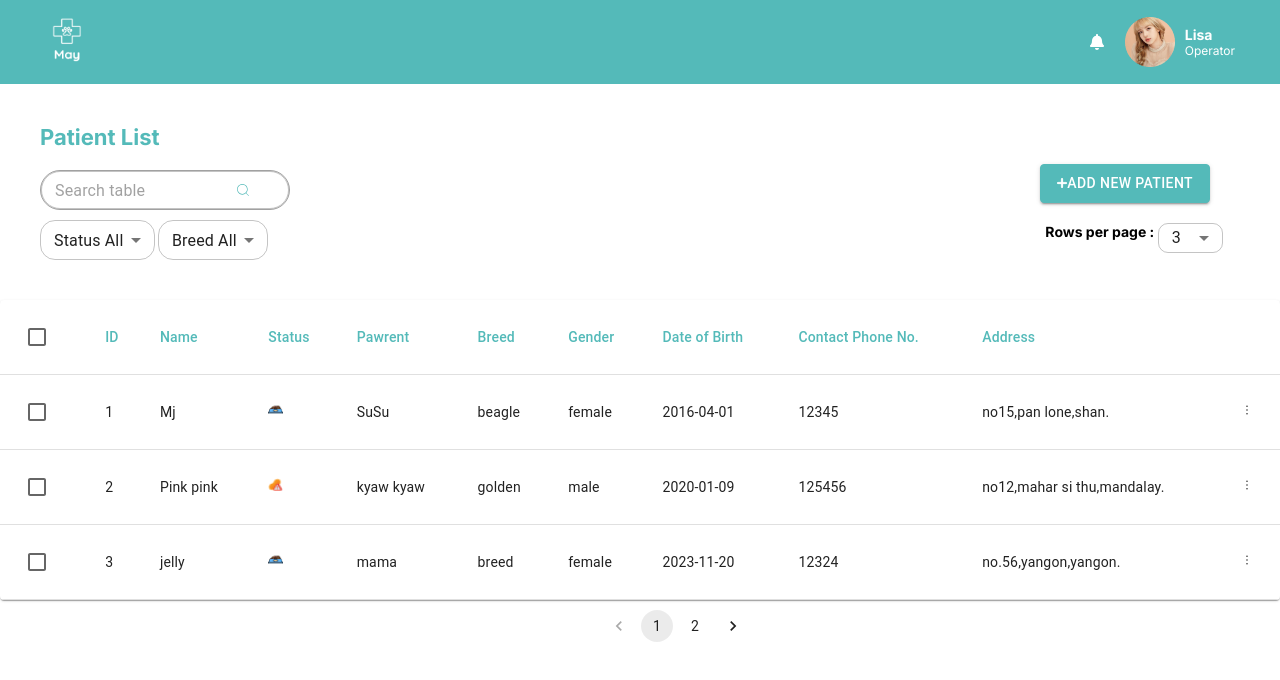
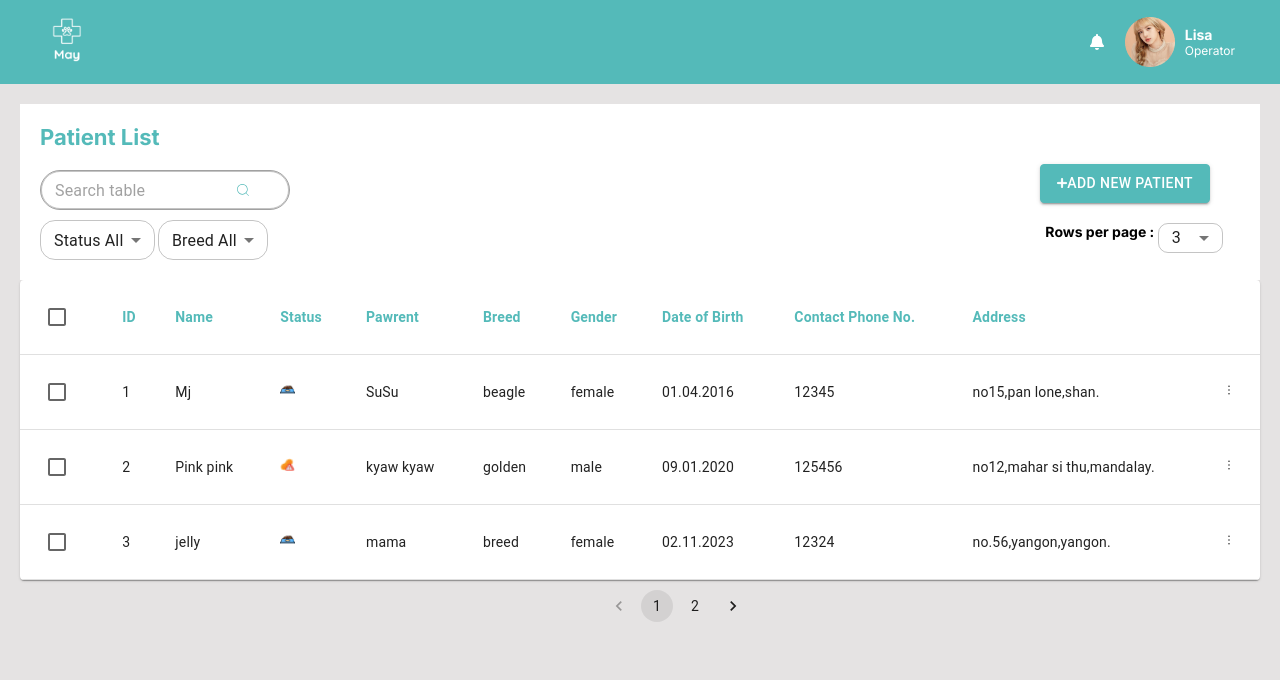
Before and after one commit to Eaint-Thayaphy-Oo/may-vet-clinic, a Next.js app: page / in a window 1280 px wide. Shown: the top 680 px of the page. Built offline with nearby package versions, Linux system fonts and the light colour scheme.

Commit message:
error commit

```diff
--- a/src/Data/data.ts
+++ b/src/Data/data.ts
@@ -8,7 +8,7 @@ const items: patientData[] = [
     pawrent: "SuSu",
     breed: "beagle",
     gender: "female",
-    dateOfBirth: "2016-04-01",
+    dateOfBirth: "04.01.2016",
     phone: "12345",
     address: "no15",
     township: "shan",
@@ -21,7 +21,7 @@ const items: patientData[] = [
     pawrent: "kyaw kyaw",
     breed: "golden",
     gender: "male",
-    dateOfBirth: "2020-01-09",
+    dateOfBirth: "1.9.2020",
     phone: "125456",
     address: "no12",
     township: "mandalay",
@@ -36,7 +36,7 @@ const items: patientData[] = [
     city: "yangon",
     status: "picky",
     breed: "breed",
-    dateOfBirth: "2023-11-20",
+    dateOfBirth: "11.2.2023",
     address: "no.56",
     township: "yangon",
   },
@@ -49,7 +49,7 @@ const items: patientData[] = [
     city: "tarmwae",
     status: "allergy",
     breed: "golden",
-    dateOfBirth: "2018-02-02",
+    dateOfBirth: "2.12.2018",
     address: "no.34",
     township: "yangon",
   },
@@ -62,7 +62,7 @@ const items: patientData[] = [
     city: "insein",
     status: "picky",
     breed: "spaniel",
-    dateOfBirth: "2015-03-23",
+    dateOfBirth: "23.3.2015",
     address: "no.7",
     township: "yangon",
   },
--- a/src/app/Header/Header.module.css
+++ b/src/app/Header/Header.module.css
@@ -2,6 +2,7 @@
   background-color: #fff;
   margin: 20px;
   position: relative;
+  margin-bottom: 0;
 }
 
 .firstblock {
--- a/src/app/Header/Header.tsx
+++ b/src/app/Header/Header.tsx
@@ -122,6 +122,9 @@ export default function Header({
                 marginRight: "50px",
                 backgroundColor: "#54bab9",
                 border: "1px solid #54bab9",
+                "&:hover": {
+                  backgroundColor: "#54bab9",
+                },
               }}
             >
               <img src="/images/add.png" alt="add" width={10} height={10} />
--- a/src/app/TableComponent/TableComponent.tsx
+++ b/src/app/TableComponent/TableComponent.tsx
@@ -4,6 +4,7 @@ import {
   Checkbox,
   Dialog,
   Paper,
+  Stack,
   Table,
   TableBody,
   TableCell,
@@ -21,6 +22,7 @@ import Edit from "../../components/Dialog/Edit";
 import { patientData, IFormInput } from "@/type/type";
 import { SubmitHandler } from "react-hook-form";
 import ConfirmationBox from "@/components/ConfirmationBox/ConfirmationBox";
+import dayjs from "dayjs";
 
 interface TableProps {
   data: patientData[];
@@ -103,7 +105,7 @@ export default function TableComponent({
   };
 
   return (
-    <>
+    <Stack mx={2.5}>
       <TableContainer component={Paper}>
         <Table sx={{ minWidth: 650 }} aria-label="simple table">
           <TableHead>
@@ -121,7 +123,7 @@ export default function TableComponent({
                 sx={{
                   fontStyle: "Poppins",
                   fontSize: "14px",
-                  fontWeight: "semibold",
+                  fontWeight: "bold",
                   color: "#54bab9",
                 }}
               >
@@ -131,7 +133,7 @@ export default function TableComponent({
                 sx={{
                   fontStyle: "Poppins",
                   fontSize: "14px",
-                  fontWeight: "semibold",
+                  fontWeight: "bold",
                   color: "#54bab9",
                 }}
               >
@@ -141,7 +143,7 @@ export default function TableComponent({
                 sx={{
                   fontStyle: "Poppins",
                   fontSize: "14px",
-                  fontWeight: "semibold",
+                  fontWeight: "bold",
                   color: "#54bab9",
                 }}
               >
@@ -151,7 +153,7 @@ export default function TableComponent({
                 sx={{
                   fontStyle: "Poppins",
                   fontSize: "14px",
-                  fontWeight: "semibold",
+                  fontWeight: "bold",
                   color: "#54bab9",
                 }}
               >
@@ -161,7 +163,7 @@ export default function TableComponent({
                 sx={{
                   fontStyle: "Poppins",
                   fontSize: "14px",
-                  fontWeight: "semibold",
+                  fontWeight: "bold",
                   color: "#54bab9",
                 }}
               >
@@ -171,7 +173,7 @@ export default function TableComponent({
                 sx={{
                   fontStyle: "Poppins",
                   fontSize: "14px",
-                  fontWeight: "semibold",
+                  fontWeight: "bold",
                   color: "#54bab9",
                 }}
               >
@@ -181,7 +183,7 @@ export default function TableComponent({
                 sx={{
                   fontStyle: "Poppins",
                   fontSize: "14px",
-                  fontWeight: "semibold",
+                  fontWeight: "bold",
                   color: "#54bab9",
                 }}
               >
@@ -191,7 +193,7 @@ export default function TableComponent({
                 sx={{
                   fontStyle: "Poppins",
                   fontSize: "14px",
-                  fontWeight: "semibold",
+                  fontWeight: "bold",
                   color: "#54bab9",
                 }}
               >
@@ -201,7 +203,7 @@ export default function TableComponent({
                 sx={{
                   fontStyle: "Poppins",
                   fontSize: "14px",
-                  fontWeight: "semibold",
+                  fontWeight: "bold",
                   color: "#54bab9",
                 }}
               >
@@ -241,7 +243,9 @@ export default function TableComponent({
                 <TableCell>{d.pawrent}</TableCell>
                 <TableCell>{d.breed}</TableCell>
                 <TableCell>{d.gender}</TableCell>
-                <TableCell>{d.dateOfBirth?.toLocaleString()}</TableCell>
+                <TableCell>
+                  {dayjs(d.dateOfBirth).format("DD.MM.YYYY")}
+                </TableCell>
                 <TableCell>{d.phone}</TableCell>
                 <TableCell>
                   {d.address},{d.city},{d.township}.
@@ -258,6 +262,7 @@ export default function TableComponent({
                         Edit
                       </button>
                       <br />
+                      <hr className={styles.hr} />
                       <button
                         className={styles.button}
                         onClick={() => handleClickDelete(d.id)}
@@ -295,6 +300,6 @@ export default function TableComponent({
           )}
         </Table>
       </TableContainer>
-    </>
+    </Stack>
   );
 }
--- a/src/app/TableComponent/table.module.css
+++ b/src/app/TableComponent/table.module.css
@@ -1,11 +1,11 @@
 .modal {
-  width: 100px;
+  width: 120px;
   height: 70px;
   position: absolute;
   background-color: rgb(241, 237, 237);
   right: 20px;
-  border-radius: 10px;
-  box-shadow: #fff;
+  border-radius: 5px;
+  box-shadow: 0 4px 8px 0 rgba(0, 0, 0, 0.2), 0 6px 20px 0 rgba(0, 0, 0, 0.19);
 }
 
 .pencil,
@@ -31,3 +31,7 @@
   font-weight: regular;
   color: #000000;
 }
+
+.hr {
+  margin-top: 5px;
+}
--- a/src/app/page.module.css
+++ b/src/app/page.module.css
@@ -4,6 +4,11 @@
   justify-content: space-between;
   align-items: center;
   padding: 6rem;
+  min-height: 100vh;
+}
+
+.container {
+  background-color: rgb(229, 227, 227);
   min-height: 100vh;
 }
 
@@ -97,7 +102,7 @@
 
 .center::before,
 .center::after {
-  content: '';
+  content: "";
   left: 50%;
   position: absolute;
   filter: blur(45px);
--- a/src/app/page.tsx
+++ b/src/app/page.tsx
@@ -1,6 +1,7 @@
 "use client";
 
 import React, { useState } from "react";
+import styles from "./page.module.css";
 import Nav from "./Nav/Nav";
 import Header from "./Header/Header";
 import TableComponent from "./TableComponent/TableComponent";
@@ -71,7 +72,9 @@ export default function Home() {
     : statusFilteredData;
 
   //rows per page
-  const handleItemsPerPageChange = (event: React.ChangeEvent<{ value: unknown }>) => {
+  const handleItemsPerPageChange = (
+    event: React.ChangeEvent<{ value: unknown }>
+  ) => {
     const newItemsPerPage = Number(event.target.value);
     setItemsPerPage(newItemsPerPage);
     setCurrentPage(1);
@@ -153,6 +156,7 @@ export default function Home() {
 
   return (
     <>
+      <main className={styles.container}>
         <Nav />
         <Header
           onSubmit={onSubmit}
@@ -193,6 +197,7 @@ export default function Home() {
           page={currentPage}
           onChange={handlePageChange}
         />
+      </main>
     </>
   );
 }
--- a/src/components/ConfirmationBox/ConfirmationBox.tsx
+++ b/src/components/ConfirmationBox/ConfirmationBox.tsx
@@ -44,7 +44,13 @@ const ConfirmationBox: React.FC<ConfirmationBoxProps> = ({
         <Button
           type="submit"
           variant="contained"
-          sx={{ backgroundColor: "#CD211D", width: "100px" }}
+          sx={{
+            backgroundColor: "#CD211D",
+            width: "100px",
+            "&:hover": {
+              backgroundColor: "#CD211D",
+            },
+          }}
           onClick={() => remove(id)}
         >
           Delete
--- a/src/components/Dialog/Create.tsx
+++ b/src/components/Dialog/Create.tsx
@@ -78,7 +78,7 @@ export default function Create({ onSubmit, handleClose }: CreateDialogProps) {
                       error={!!errors["name"]}
                       value={field.value || ""}
                       onChange={(e) => field.onChange(e.target.value)}
-                      style={{ height: "50px" }}
+                      style={{ height: "40px" }}
                     />
                   )}
                 />
@@ -94,7 +94,7 @@ export default function Create({ onSubmit, handleClose }: CreateDialogProps) {
                       error={!!errors["pawrent"]}
                       value={field.value || ""}
                       onChange={(e) => field.onChange(e.target.value)}
-                      style={{ height: "50px" }}
+                      style={{ height: "40px" }}
                     />
                   )}
                 />
@@ -138,7 +138,7 @@ export default function Create({ onSubmit, handleClose }: CreateDialogProps) {
                       error={!!errors["phone"]}
                       value={field.value || ""}
                       onChange={(e) => field.onChange(e.target.value)}
-                      style={{ height: "50px" }}
+                      style={{ height: "40px" }}
                     />
                   )}
                 />
@@ -154,7 +154,7 @@ export default function Create({ onSubmit, handleClose }: CreateDialogProps) {
                       native
                       value={field.value || ""}
                       onChange={(e) => field.onChange(e.target.value)}
-                      sx={{ width: "222px", height: "50px" }}
+                      sx={{ width: "222px", height: "40px" }}
                     >
                       {cityOptions.map((option) => (
                         <option key={option.value} value={option.value}>
@@ -178,7 +178,7 @@ export default function Create({ onSubmit, handleClose }: CreateDialogProps) {
                       native
                       value={field.value || ""}
                       onChange={(e) => field.onChange(e.target.value)}
-                      sx={{ width: "222px", height: "50px" }}
+                      sx={{ width: "222px", height: "40px" }}
                     >
                       {statusOptions.map((option) => (
                         <option key={option.value} value={option.value}>
@@ -200,7 +200,7 @@ export default function Create({ onSubmit, handleClose }: CreateDialogProps) {
                       native
                       value={field.value || ""}
                       onChange={(e) => field.onChange(e.target.value)}
-                      sx={{ width: "222px", height: "50px" }}
+                      sx={{ width: "222px", height: "40px" }}
                     >
                       {breedOptions.map((option) => (
                         <option key={option.value} value={option.value}>
@@ -222,8 +222,8 @@ export default function Create({ onSubmit, handleClose }: CreateDialogProps) {
                       <DatePicker
                         {...field}
                         value={dayjs(field.value) || null}
-                        onChange={(value) => field.onChange(value?.toString())}
-                        sx={{ width: "222px", height: "50px" }}
+                        onChange={(value) => field.onChange(dayjs(value).format("dd.mm.yyyy"))}
+                        sx={{ width: "222px", height: "40px" }}
                       />
                     </LocalizationProvider>
                   )}
@@ -240,7 +240,7 @@ export default function Create({ onSubmit, handleClose }: CreateDialogProps) {
                       error={!!errors["address"]}
                       value={field.value || ""}
                       onChange={(e) => field.onChange(e.target.value)}
-                      style={{ height: "50px" }}
+                      style={{ height: "40px" }}
                     />
                   )}
                 />
@@ -256,7 +256,7 @@ export default function Create({ onSubmit, handleClose }: CreateDialogProps) {
                       native
                       value={field.value || ""}
                       onChange={(e) => field.onChange(e.target.value)}
-                      sx={{ width: "222px", height: "50px" }}
+                      sx={{ width: "222px", height: "40px" }}
                     >
                       {townshipOptions.map((option) => (
                         <option key={option.value} value={option.value}>
@@ -274,7 +274,13 @@ export default function Create({ onSubmit, handleClose }: CreateDialogProps) {
           <Button
             type="submit"
             variant="contained"
-            sx={{ backgroundColor: "#54bab9", width: "100px" }}
+            sx={{
+              backgroundColor: "#54bab9",
+              width: "100px",
+              '&:hover': {
+                backgroundColor: "#54bab9",
+              },
+            }}
           >
             Save
           </Button>
--- a/src/components/Dialog/Edit.tsx
+++ b/src/components/Dialog/Edit.tsx
@@ -105,7 +105,7 @@ export default function Edit({
                       error={!!errors["name"]}
                       value={field.value || ""}
                       onChange={(e) => field.onChange(e.target.value)}
-                      style={{ height: "50px" }}
+                      style={{ height: "40px" }}
                     />
                   )}
                 />
@@ -121,7 +121,7 @@ export default function Edit({
                       error={!!errors["pawrent"]}
                       value={field.value || ""}
                       onChange={(e) => field.onChange(e.target.value)}
-                      style={{ height: "50px" }}
+                      style={{ height: "40px" }}
                     />
                   )}
                 />
@@ -165,7 +165,7 @@ export default function Edit({
                       error={!!errors["phone"]}
                       value={field.value || ""}
                       onChange={(e) => field.onChange(e.target.value)}
-                      style={{ height: "50px" }}
+                      style={{ height: "40px" }}
                     />
                   )}
                 />
@@ -181,7 +181,7 @@ export default function Edit({
                       native
                       value={field.value || ""}
                       onChange={(e) => field.onChange(e.target.value)}
-                      sx={{ width: "222px", height: "50px" }}
+                      sx={{ width: "222px", height: "40px" }}
                     >
                       {cityOptions.map((option) => (
                         <option key={option.value} value={option.value}>
@@ -205,7 +205,7 @@ export default function Edit({
                       native
                       value={field.value || ""}
                       onChange={(e) => field.onChange(e.target.value)}
-                      sx={{ width: "222px", height: "50px" }}
+                      sx={{ width: "222px", height: "40px" }}
                     >
                       {statusOptions.map((option) => (
                         <option key={option.value} value={option.value}>
@@ -227,7 +227,7 @@ export default function Edit({
                       native
                       value={field.value || ""}
                       onChange={(e) => field.onChange(e.target.value)}
-                      sx={{ width: "222px", height: "50px" }}
+                      sx={{ width: "222px", height: "40px" }}
                     >
                       {breedOptions.map((option) => (
                         <option key={option.value} value={option.value}>
@@ -249,8 +249,11 @@ export default function Edit({
                       <DatePicker
                         {...field}
                         value={dayjs(field.value) || null}
-                        onChange={(value) => field.onChange(value?.toString())}
-                        sx={{ width: "222px", height: "50px" }}
+                        onChange={(value) =>
+                          field.onChange(dayjs(value).format("DD.MM.YYYY"))
+                        }
+                        sx={{ width: "222px", height: "40px" }}
+                        format="DD-MM-YYYY"
                       />
                     </LocalizationProvider>
                   )}
@@ -267,7 +270,8 @@ export default function Edit({
                       error={!!errors["address"]}
                       value={field.value || ""}
                       onChange={(e) => field.onChange(e.target.value)}
-                      style={{ height: "50px" }}
+                      style={{ height: "40px", width: "222px" }}
+                      multiline
                     />
                   )}
                 />
@@ -283,7 +287,7 @@ export default function Edit({
                       native
                       value={field.value || ""}
                       onChange={(e) => field.onChange(e.target.value)}
-                      sx={{ width: "222px", height: "50px" }}
+                      sx={{ width: "222px", height: "40px" }}
                     >
                       {townshipOptions.map((option) => (
                         <option key={option.value} value={option.value}>
@@ -301,7 +305,14 @@ export default function Edit({
           <Button
             type="submit"
             variant="contained"
-            sx={{ backgroundColor: "#EDC339", width: "100px" }}
+            sx={{
+              backgroundColor: "#EDC339",
+              width: "100px",
+              color:"#000000",
+              "&:hover": {
+                backgroundColor: "#EDC339",
+              },
+            }}
           >
             Update
           </Button>
```
Lines whose indentation alone changed are shown as unchanged.
